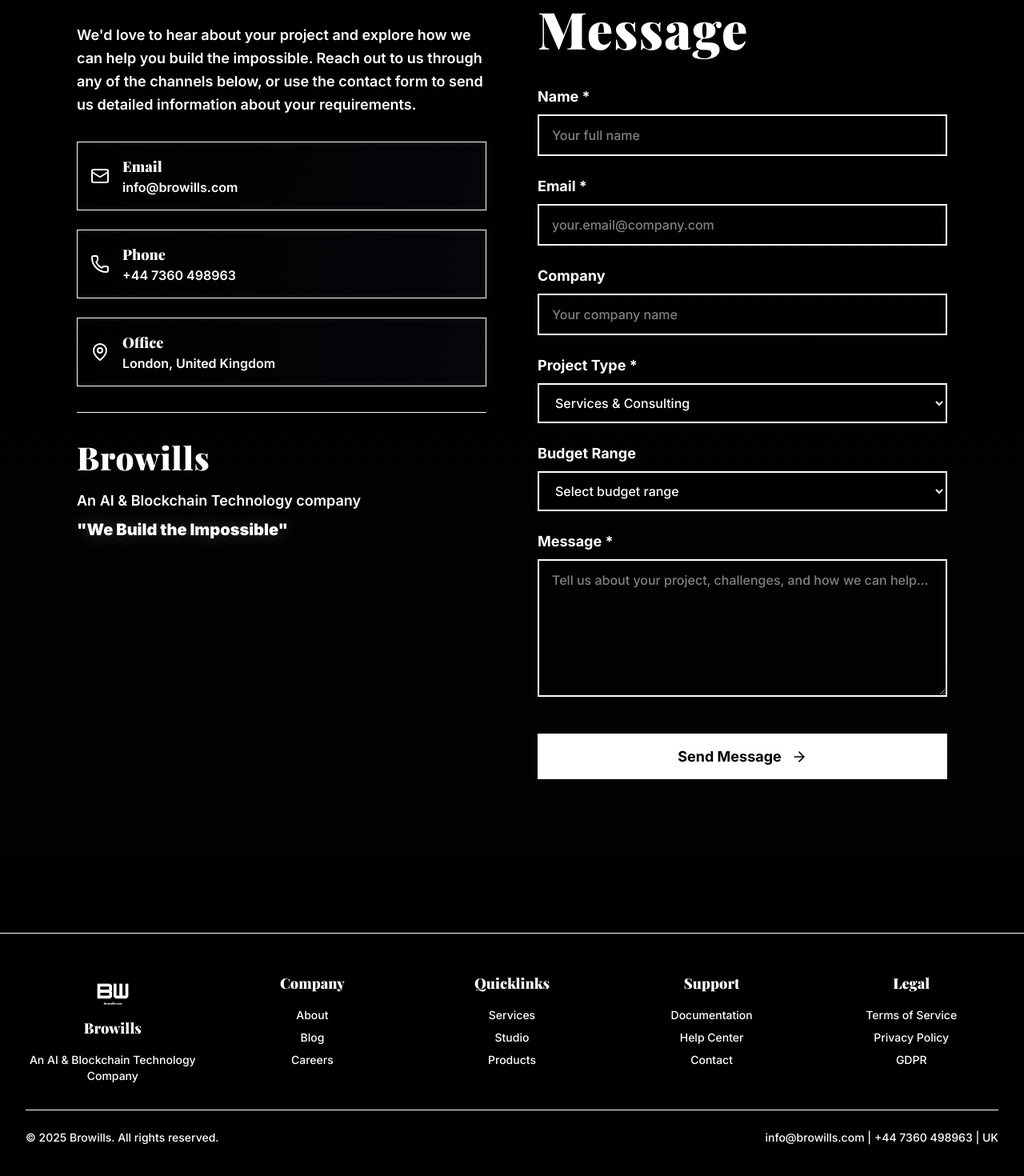
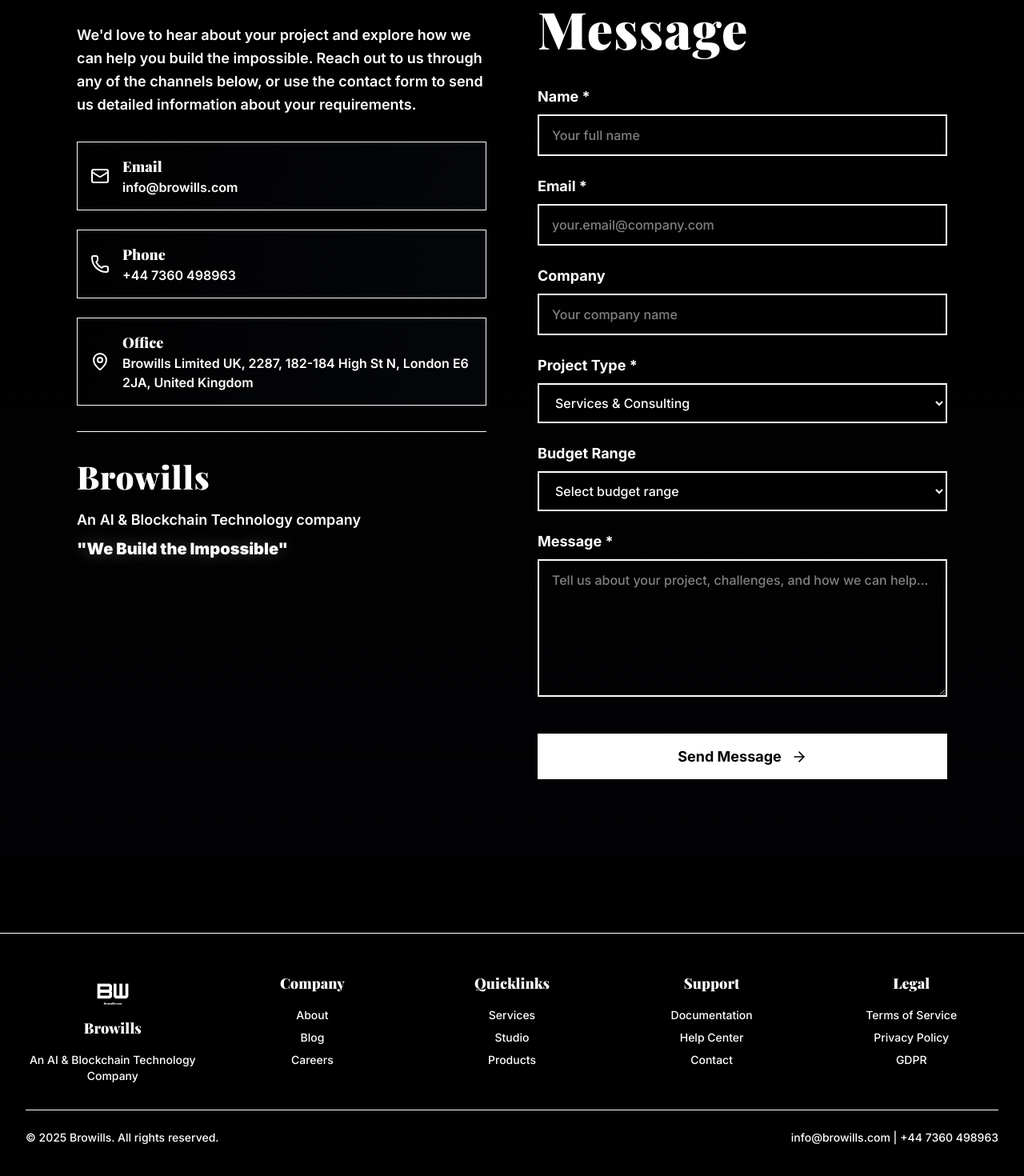
Before and after one commit to Browills/website, a React (Vite) app: page /contact in a window 1280 px wide. Shown: the part 880-2350 px from the top of the page at 80% size. Built offline with nearby package versions, Linux system fonts and the light colour scheme.

Commit message:
Update contact information and UI improvements - Updated contact page with full company address and Google Maps link - Updated footer with correct copyright (2025) and simplified contact info - Removed header bottom border for cleaner appearance

```diff
--- a/src/react-app/components/Layout/Footer.tsx
+++ b/src/react-app/components/Layout/Footer.tsx
@@ -159,10 +159,10 @@
         >
           <div className="flex flex-col md:flex-row justify-between items-center space-y-2 md:space-y-0 w-full">
             <p className="text-sm text-browills-gray">
-              © {currentYear} Browills. All rights reserved.
+              © 2025 Browills. All rights reserved.
             </p>
             <p className="text-sm text-browills-gray">
-              info@browills.com | +44 7360 498963 | UK
+              info@browills.com | +44 7360 498963
             </p>
           </div>
         </motion.div>
--- a/src/react-app/components/Layout/Header.tsx
+++ b/src/react-app/components/Layout/Header.tsx
@@ -20,7 +20,7 @@
 
   return (
     <motion.header
-      className="fixed top-0 left-0 right-0 z-50 bg-browills-black/95 backdrop-blur-sm border-b border-browills-gray/20"
+      className="fixed top-0 left-0 right-0 z-50 bg-browills-black/95 backdrop-blur-sm"
       initial={{ y: -100 }}
       animate={{ y: 0 }}
       transition={{ duration: 0.5 }}
--- a/src/react-app/pages/ContactPage.tsx
+++ b/src/react-app/pages/ContactPage.tsx
@@ -190,9 +190,14 @@
                     <MapPin className="h-6 w-6 text-browills-white flex-shrink-0" />
                     <div>
                       <h3 className="text-lg font-playfair font-black text-browills-white">Office</h3>
-                      <p className="text-browills-gray font-inter font-semibold">
-                        London, United Kingdom
-                      </p>
+                      <a
+                        href="https://g.co/kgs/Wx5rd7L"
+                        target="_blank"
+                        rel="noopener noreferrer"
+                        className="text-browills-gray hover:text-browills-white hover:text-glow transition-all duration-300 font-inter font-semibold"
+                      >
+                        Browills Limited UK, 2287, 182-184 High St N, London E6 2JA, United Kingdom
+                      </a>
                     </div>
                   </motion.div>
                 </div>
```
